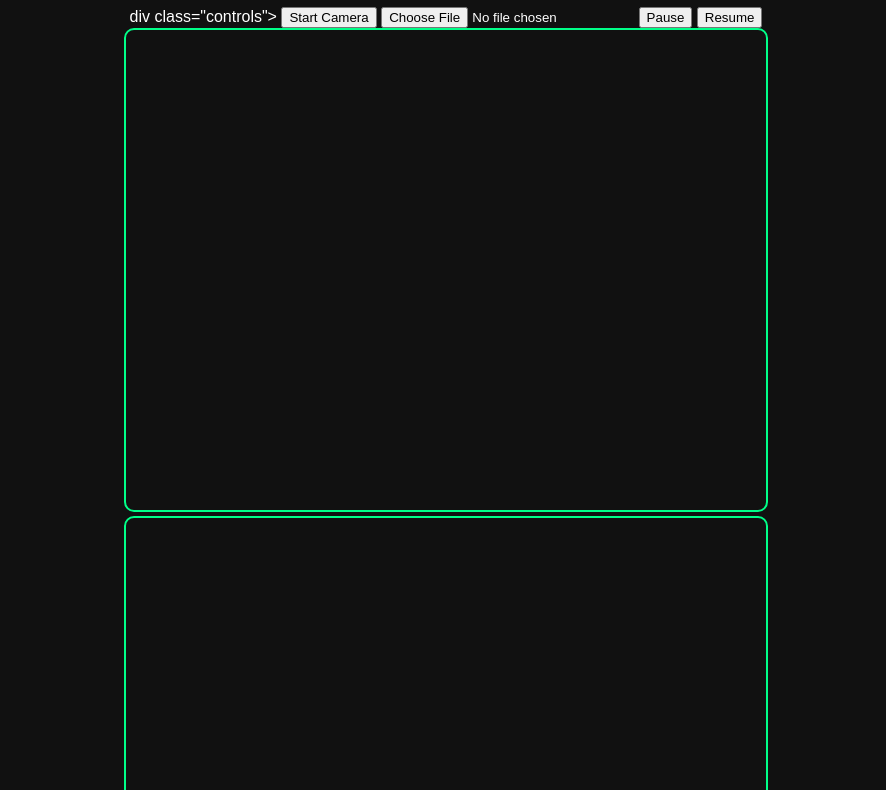
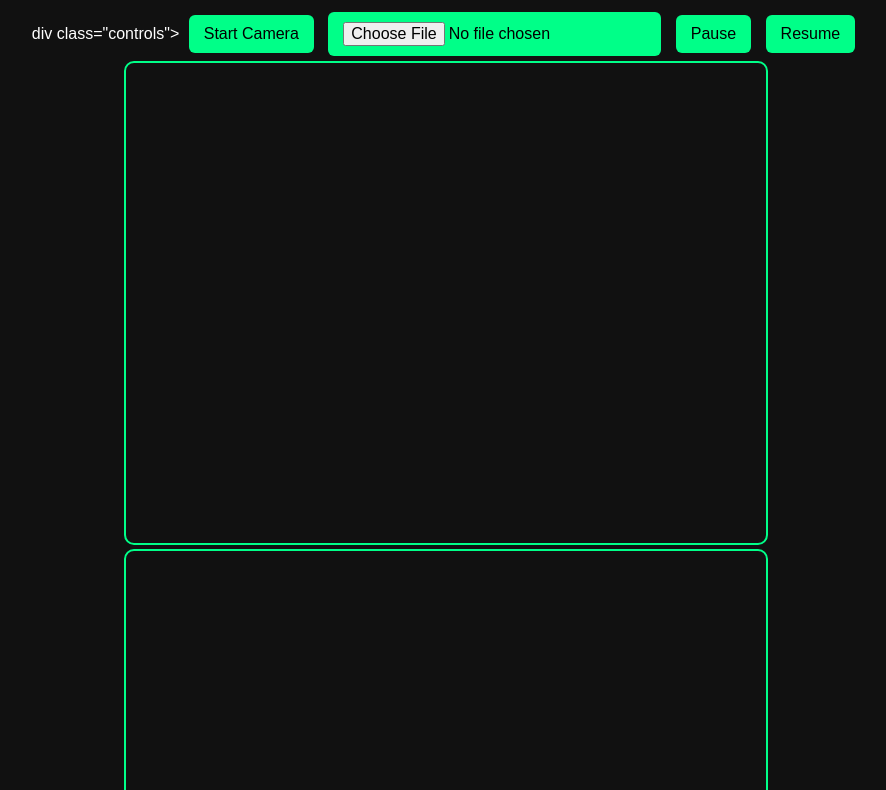
Before and after one commit to Hussain007H/green_screen_video_processing_webapp, a plain HTML site: page index.html in a window 1280 px wide. Shown: the part 93-883 px from the top of the page, without its empty margins (194-1080 px from the left). Drawn offline with Linux system fonts and the light colour scheme.

Commit message:
Update style.css

```diff
--- a/style.css
+++ b/style.css
@@ -22,3 +22,13 @@ video, canvas {
 .controls {
   margin: 15px 0;
 }
+button, input {
+  margin: 5px;
+  padding: 10px 15px;
+  font-size: 16px;
+  border-radius: 6px;
+  border: none;
+  background: #00ff88;
+  color: #000;
+  cursor: pointer;
+}
```
